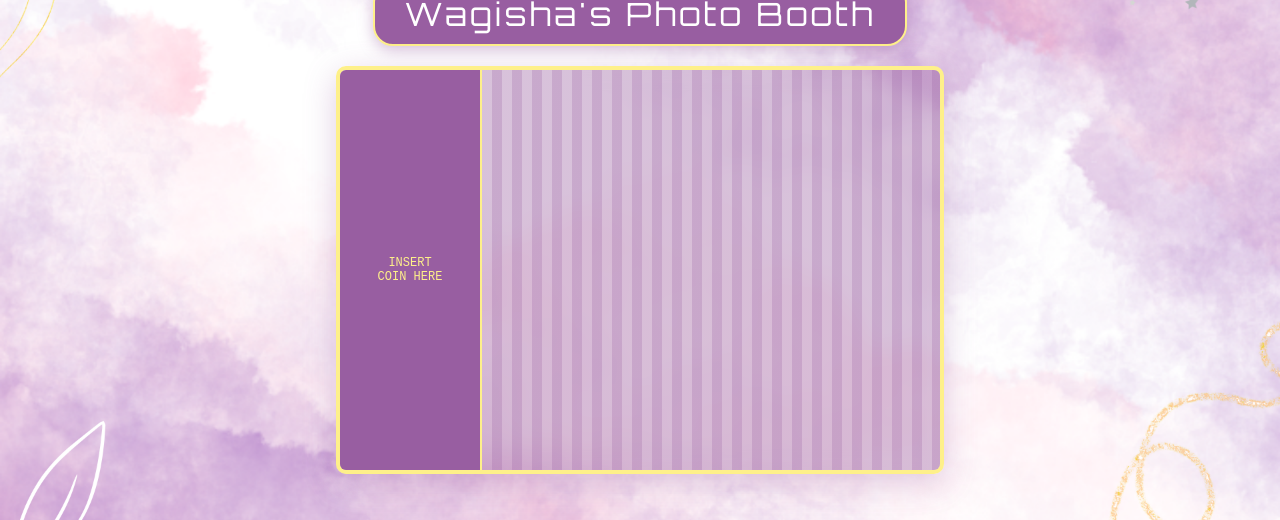
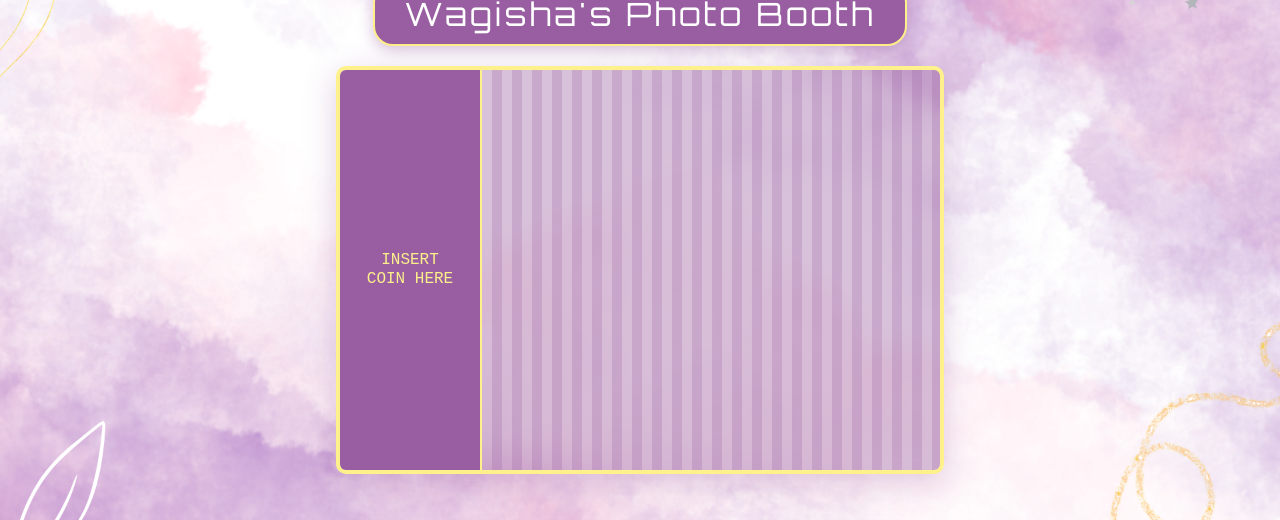
Before and after one commit to Wagisha29/PhotoBooth, a React (Vite) app: page / in a window 1280 px wide. Shown: the part 192-712 px from the top of the page. Built offline with nearby package versions, Linux system fonts and the light colour scheme; no server answers.

Commit message:
increased the size of coin and INSERT COIN

```diff
--- a/src/components/PhotoBooth.css
+++ b/src/components/PhotoBooth.css
@@ -49,7 +49,7 @@
     justify-content: center;
     color: #fef08a;
     font-family: monospace;
-    font-size: 12px;
+    font-size: 16px;
     padding: 10px;
     border-right: 2px solid #fef08a;
 }
@@ -90,8 +90,8 @@
 }
 
 .coin {
-    width: 40px;
-    height: 40px;
+    width: 50px;
+    height: 50px;
     background: radial-gradient(circle at center, #fef08a, #fde047);
     border-radius: 50%;
     box-shadow: 0 0 10px 3px rgba(254, 240, 138, 0.6);
```
